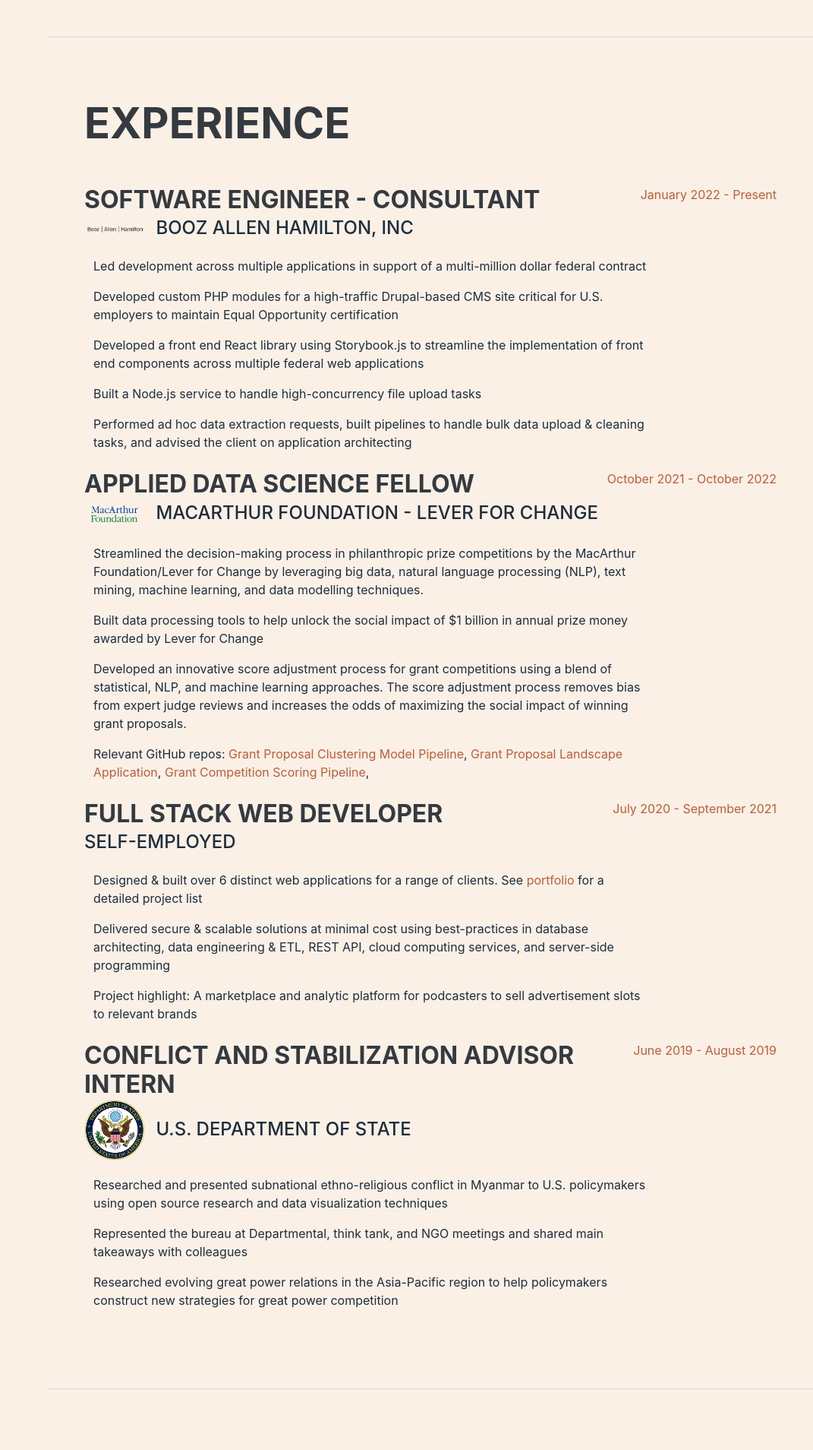
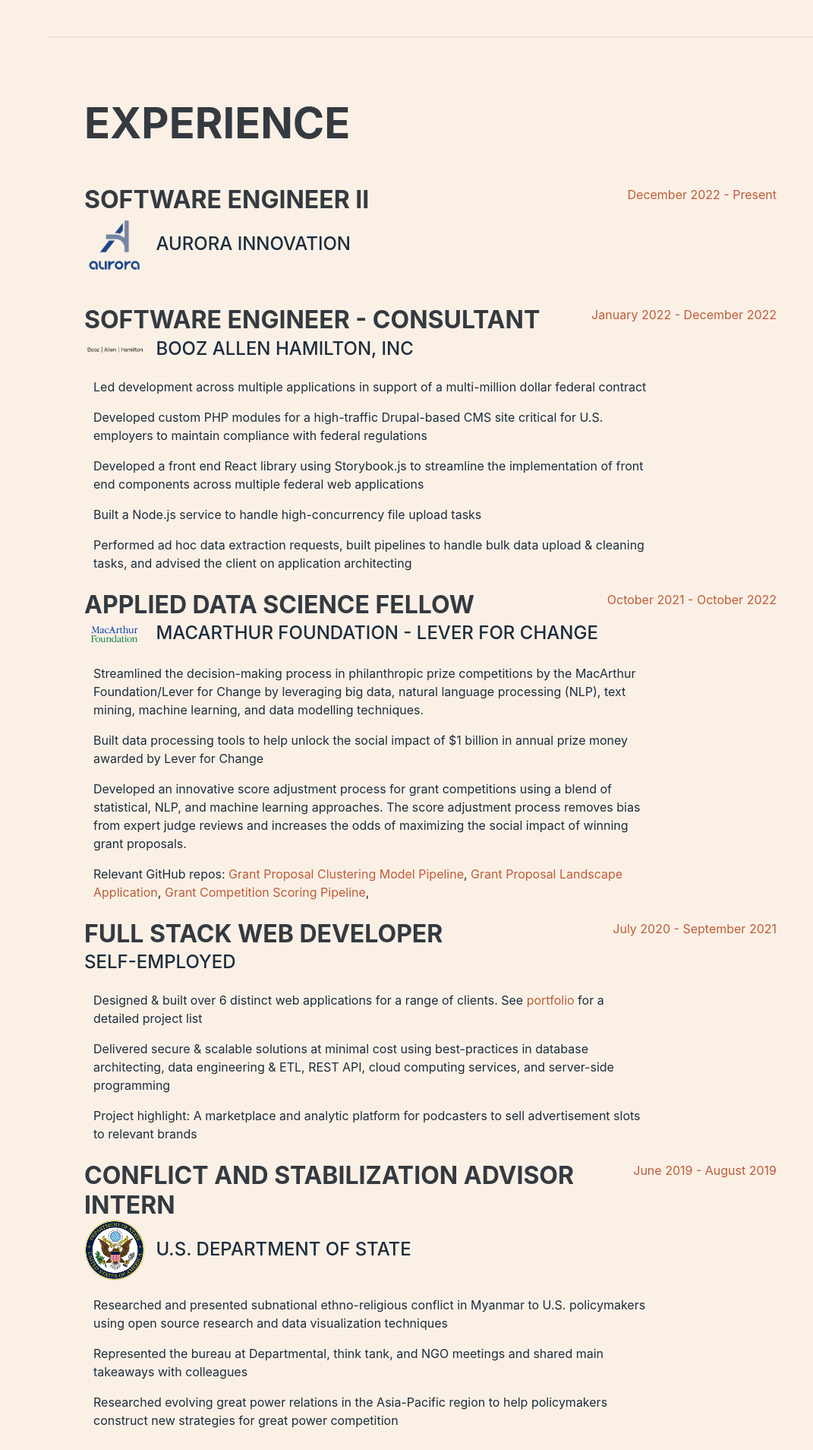
Before and after one commit to sfergusond/portfolio, a Django app: page / in a window 1280 px wide. Shown: the part 1803-3711 px from the top of the page at 76% size, without its empty margins (209-1280 px from the left). Run offline with Django 3.2, Linux system fonts and the light colour scheme; some libraries are stand-ins or nearby versions; some web fonts are replaced.

Commit message:
Updated Aurora experience

```diff
--- a/templates/sections/experience.html
+++ b/templates/sections/experience.html
@@ -4,14 +4,24 @@
 		<h2 class="mb-5">Experience</h2>
 
     {% include 'components/experience.html' with
+      title='Software Engineer II'
+      org='Aurora Innovation'
+      src='img/icon/aurora.png'
+      date='December 2022 - Present'
+    %}
+    <div class="col-10 mb-4">
+      <p></p>
+    </div>
+
+    {% include 'components/experience.html' with
       title='Software Engineer - Consultant'
       org='Booz Allen Hamilton, Inc'
       src='img/icon/bah.png'
-      date='January 2022 - Present'
+      date='January 2022 - December 2022'
     %}
     <div class="col-10 mb-4">
       <p>Led development across multiple applications in support of a multi-million dollar federal contract</p>
-      <p>Developed custom PHP modules for a high-traffic Drupal-based CMS site critical for U.S. employers to maintain Equal Opportunity certification</p>
+      <p>Developed custom PHP modules for a high-traffic Drupal-based CMS site critical for U.S. employers to maintain compliance with federal regulations</p>
       <p>Developed a front end React library using Storybook.js to streamline the implementation of front end components across multiple federal web applications</p>
       <p>Built a Node.js service to handle high-concurrency file upload tasks</p>
       <p>Performed ad hoc data extraction requests, built pipelines to handle bulk data upload & cleaning tasks, and advised the client on application architecting</p>
```
Also changed, not shown: portfolio/static/img/icon/aurora.png (added).
